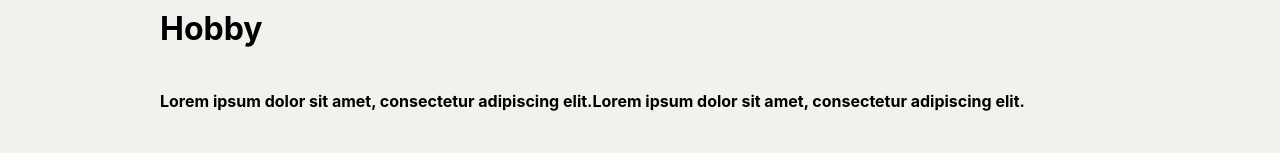
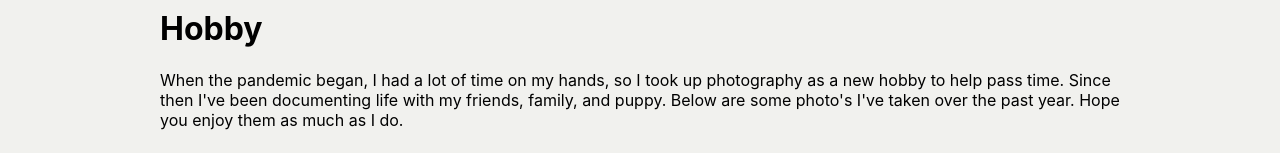
Before and after one commit to AriAgress/AriA_Portfolio, a React (Create React App) app: page /About in a window 1280 px wide. Shown: the part 742-895 px from the top of the page. Built offline with nearby package versions, Linux system fonts and the light colour scheme; grey boxes are pictures that could not be loaded.

Commit message:
Add(Hobby): hobby description

```diff
--- a/src/Components/About/Hobby/Hobby.js
+++ b/src/Components/About/Hobby/Hobby.js
@@ -23,10 +23,13 @@ const Hobby = () => {
     <HobbyWrapper>
       <HobbyContainer>
         <h1>Hobby</h1>
-        <h4>
-          Lorem ipsum dolor sit amet, consectetur adipiscing elit.Lorem ipsum
-          dolor sit amet, consectetur adipiscing elit.
-        </h4>
+        <div>
+          When the pandemic began, I had a lot of time on my hands, so I took up
+          photography as a new hobby to help pass time. Since then I've been
+          documenting life with my friends, family, and puppy. Below are some
+          photo's I've taken over the past year. Hope you enjoy them as much as
+          I do.
+        </div>
         <ImgContainer>
           {HobbyImages.map((image, index) => (
             <HobbyIMG
```
